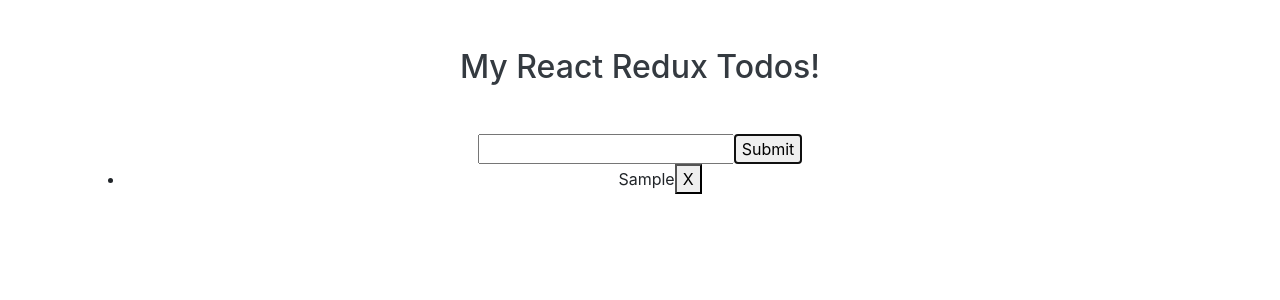
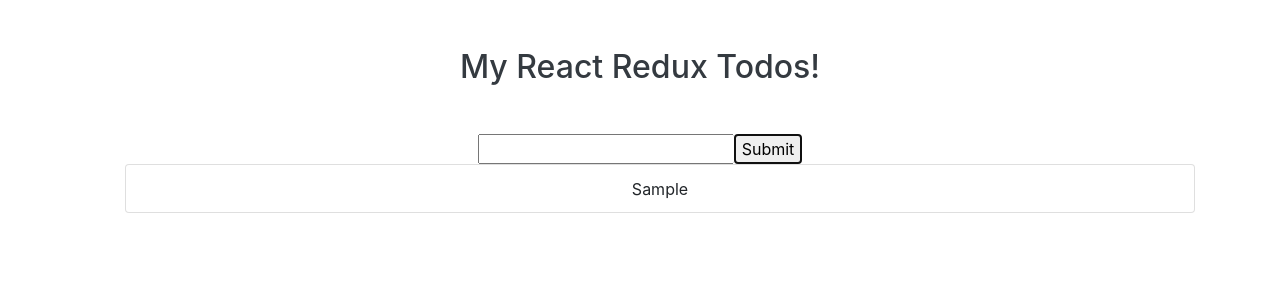
Before and after one commit to nissacG/react-redux-todos, a React (Create React App) app: page / in a window 1280 px wide. Both pictures are taken after typing "Sample" into the empty fields and a click on the button "Submit". Shown: the top 300 px of the page. Built offline with nearby package versions, Linux system fonts and the light colour scheme.

Commit message:
move delete function up to parent, update styling and conditionally show delete button

```diff
--- a/src/components/Todo.js
+++ b/src/components/Todo.js
@@ -2,15 +2,18 @@ import React, { Component } from 'react'
 
 class Todo extends Component {
 
-  handleDelete = (e) =>{
-    console.log('poop')
-  }
-
   render() {
     return (
-      <li>
-        {this.props.task}
-        <button onClick={this.handleDelete}>X</button>
+      <li className='card card-body text-center d-flex flex-row justify-content-around align-items-center mb-2' style={{ padding: '0.7rem' }}>
+        <span className='col-md-9'>{this.props.task}</span>
+        {this.props.delete &&
+          <button
+            className='btn btn-outline-secondary'
+            onClick={() => this.props.delete(this.props.id)}
+          >
+            X
+          </button>
+        }
       </li>
     )
   }
```
